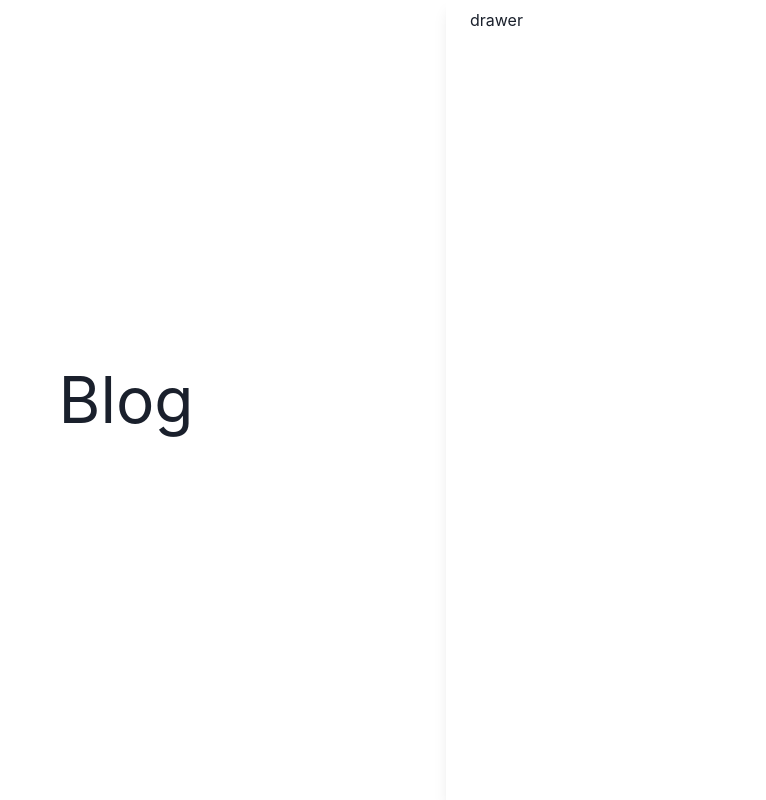
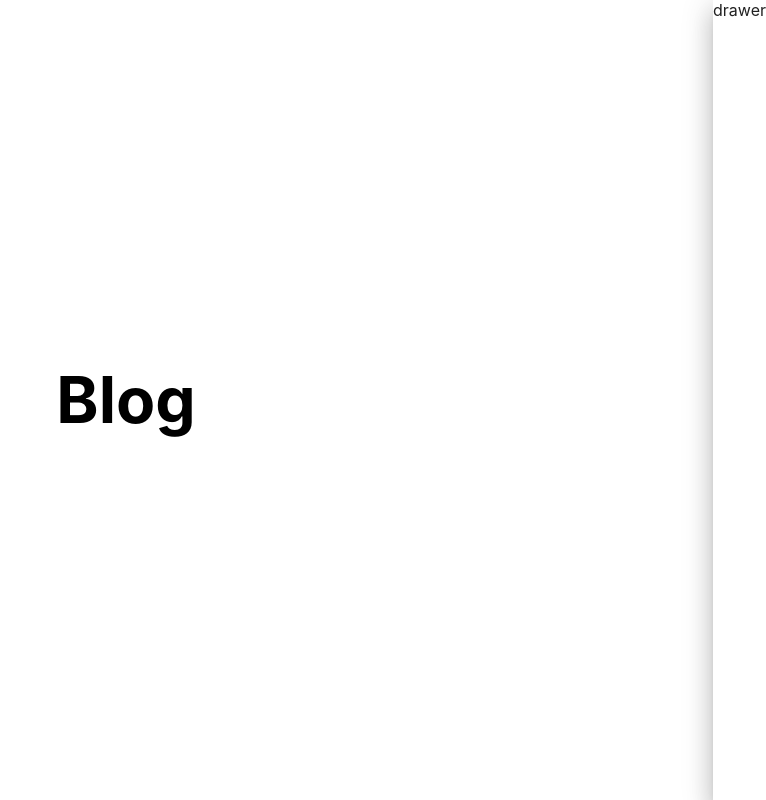
Before and after one commit to moneychien19/lynn-site, a Next.js app: page /blog in a window 1280 px wide. Shown: the whole page, without its empty margins (514-1280 px from the left). Built offline with nearby package versions, Linux system fonts and the light colour scheme.

Commit message:
feat: migrate chakra ui to mui

```diff
--- a/components/Sidebar.tsx
+++ b/components/Sidebar.tsx
@@ -1,13 +1,9 @@
-import { Drawer, DrawerBody, DrawerContent } from "@chakra-ui/react"
+import { Drawer } from '@mui/material'
 
 export const Sidebar = () => {
   const isOpen = true
   return (
-    <Drawer isOpen={isOpen} placement="right" onClose={() => {}}>
-      <DrawerContent>
-        <DrawerBody>
-          drawer
-        </DrawerBody>
-      </DrawerContent>
+    <Drawer open={isOpen} anchor="right" hideBackdrop>
+      drawer
     </Drawer>)
 }
--- a/package.json
+++ b/package.json
@@ -9,15 +9,14 @@
     "lint": "next lint"
   },
   "dependencies": {
-    "@chakra-ui/react": "^2.4.1",
     "@emotion/react": "^11.10.5",
     "@emotion/styled": "^11.10.5",
+    "@mui/material": "^5.10.14",
     "@types/node": "18.11.9",
     "@types/react": "18.0.25",
     "@types/react-dom": "18.0.8",
     "eslint": "8.27.0",
     "eslint-config-next": "13.0.2",
-    "framer-motion": "^6.5.1",
     "next": "13.0.2",
     "react": "18.2.0",
     "react-dom": "18.2.0",
--- a/pages/_app.tsx
+++ b/pages/_app.tsx
@@ -1,11 +1,6 @@
 import '../styles/globals.css'
 import type { AppProps } from 'next/app'
-import { ChakraProvider } from '@chakra-ui/react'
 
 export default function App({ Component, pageProps }: AppProps) {
-  return (
-    <ChakraProvider>
-      <Component {...pageProps} />
-    </ChakraProvider>
-  )
+  return (<Component {...pageProps} />)
 }
```
Also changed, not shown: 1 other file (tests, documents, lock files or other folders).
